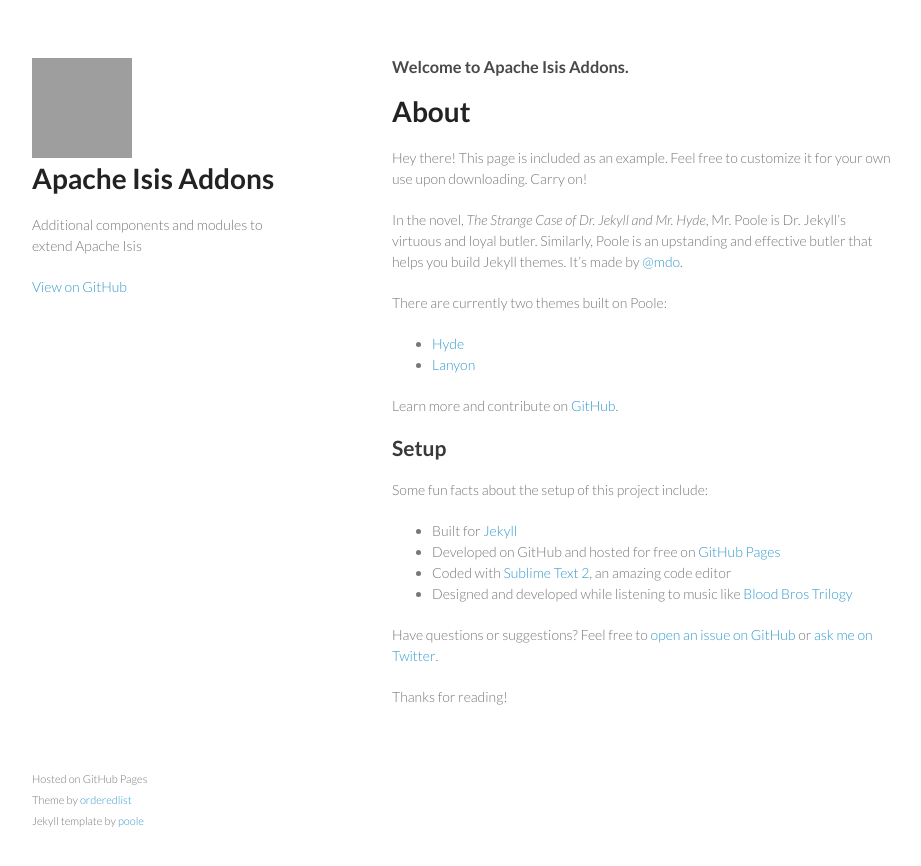
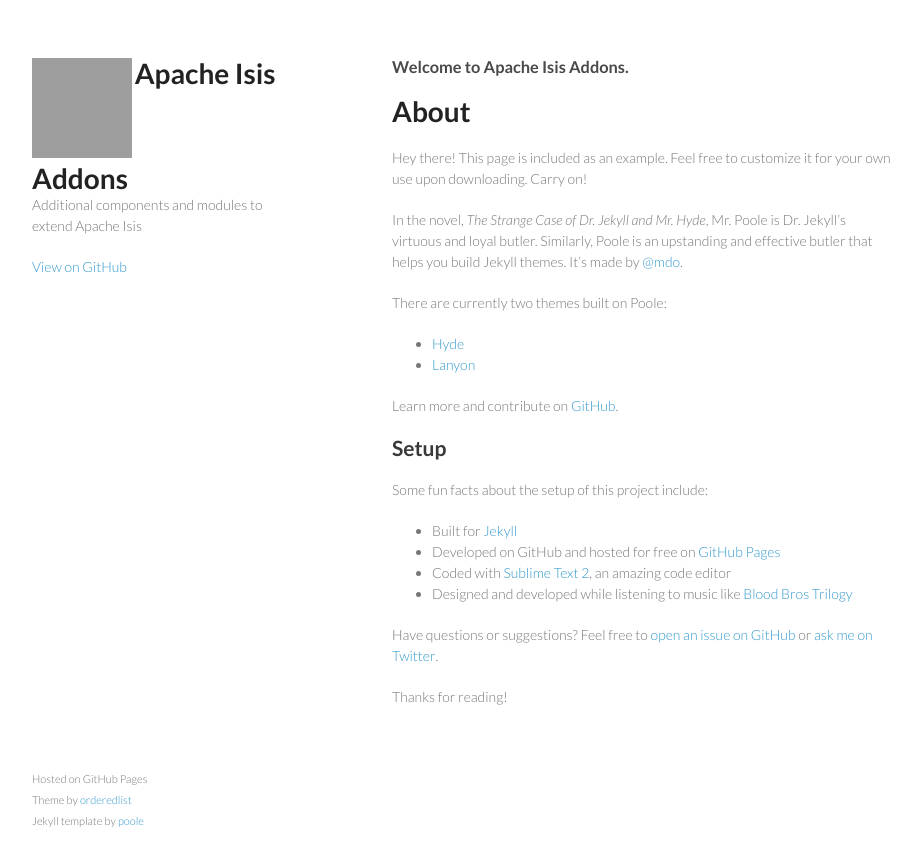
Before and after one commit to isisaddons/isisaddons.github.io, a Jekyll site: the page built from about.md, in a window 1280 px wide. Shown: the top 866 px of the page, without its empty margins (178-1099 px from the left). Built offline with Jekyll 4.4.1, drawn with Linux system fonts in a browser that asks for light colours; Markdown is read by kramdown in place of the engine named in the settings; grey boxes are pictures that could not be loaded.

Commit message:
publishing updates

```diff
--- a/_includes/body-header.html
+++ b/_includes/body-header.html
@@ -2,7 +2,7 @@
 
         <a href="{{ site.github.owner_url }}"><img src="{{ site.github.owner_gravatar_url }}" width=100 height=100/></a>
 
-        <h1> {{ site.title }} </h1>
+        <h1 style="display: inline; vertical-align: top;"> {{ site.title }} </h1>
 
         <p> {{ site.tagline }}</p>
 
```
